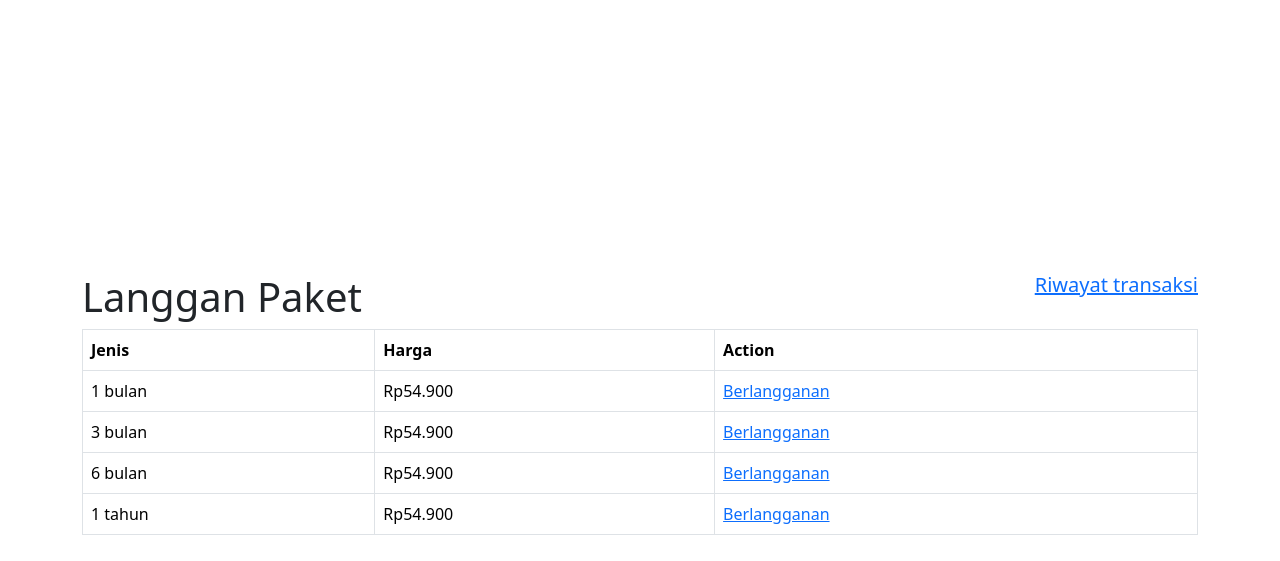
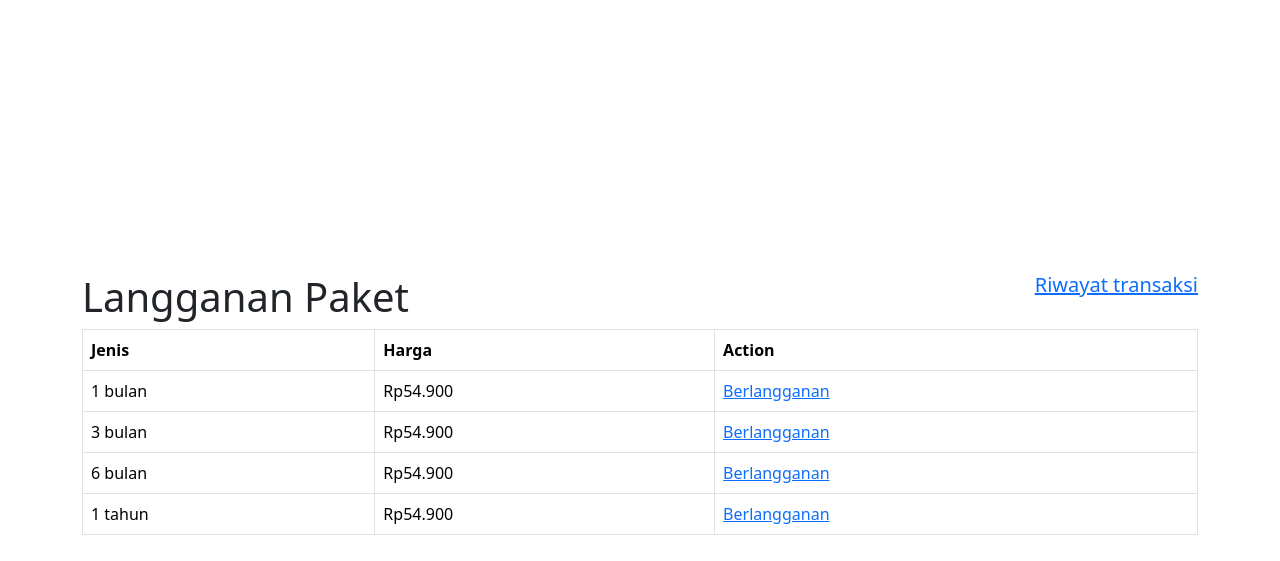
Before and after one commit to basdat-b11/frontend, a Django app: template main/templates/langganan-paket.html in a window 1280 px wide. Shown: the top 561 px of the page. Run offline with Django 5.2, Linux system fonts and the light colour scheme; the template is opened without the code that fills it, so the values that code supplies are empty.

Commit message:
fix typo at title of the langganan paket page

```diff
--- a/main/templates/langganan-paket.html
+++ b/main/templates/langganan-paket.html
@@ -15,7 +15,7 @@
 <body class="d-flex align-items-center justify-content-center">
   <div class="container mt-4">
     <div class="d-flex flex-row justify-content-between">
-      <h1>Langgan Paket</h1>
+      <h1>Langganan Paket</h1>
       <a href="#"><h5>Riwayat transaksi</h5></a>
     </div>
     <table class="table table-bordered">
```
